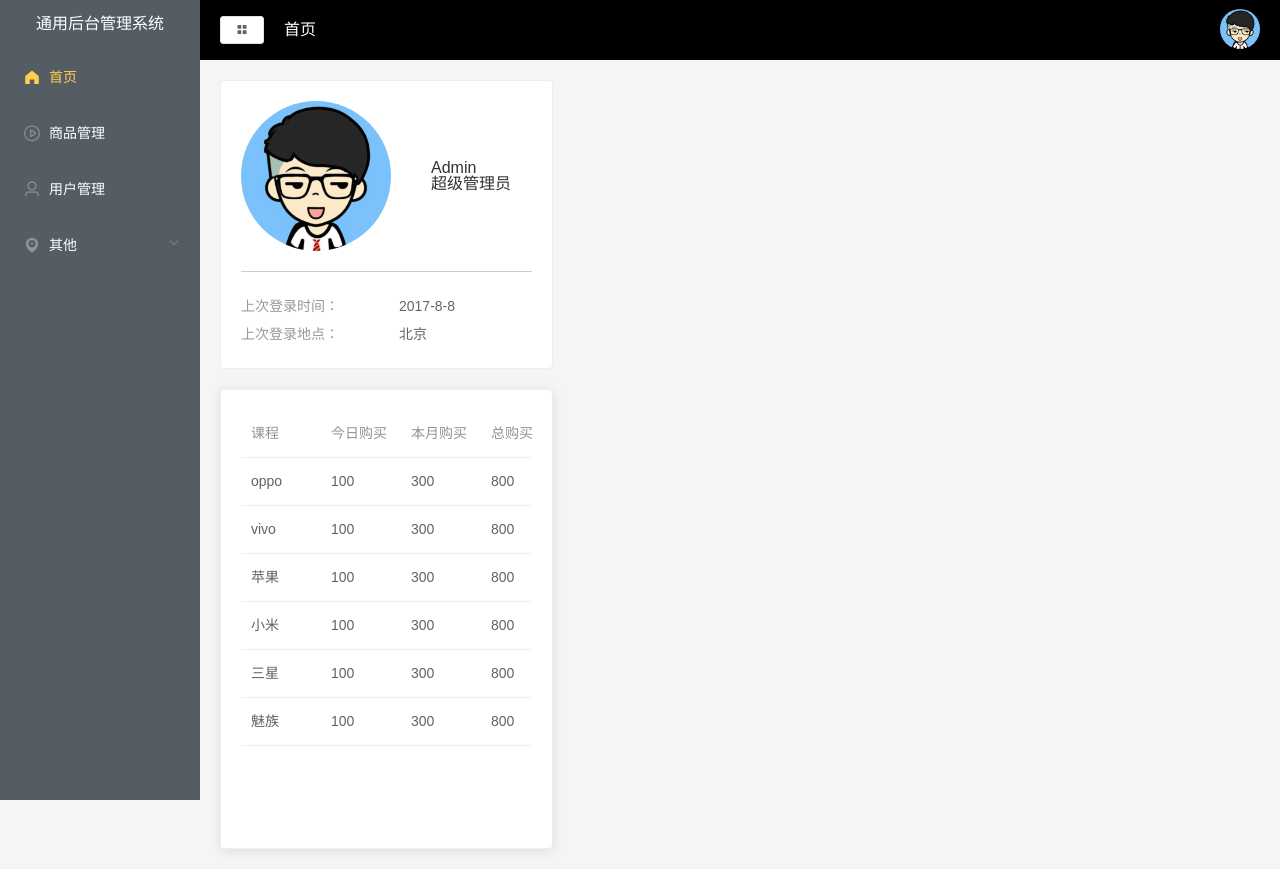
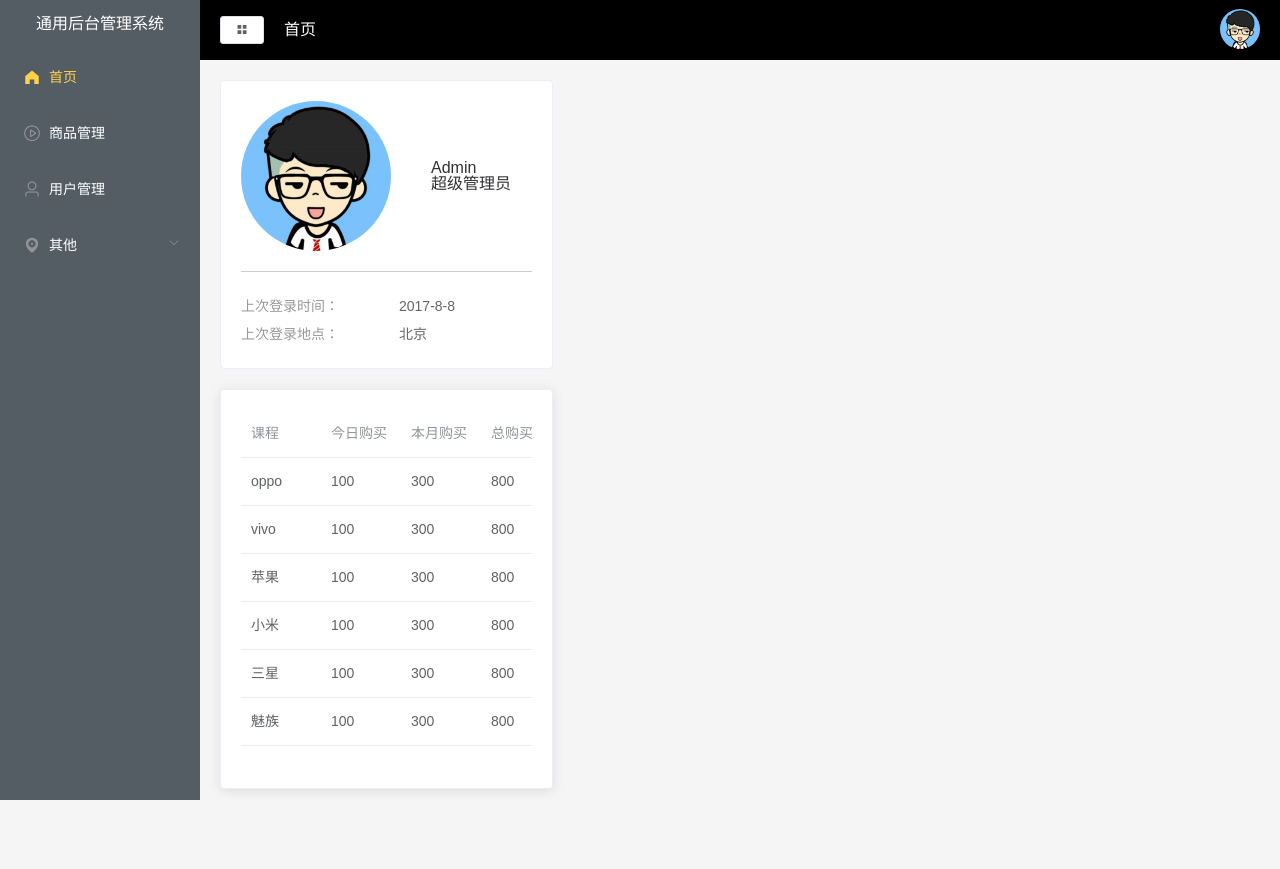
Before and after one commit to gq731296441/vue-backgroud-manager-system, a Vue app: page /#/home in a window 1280 px wide. Both pictures are taken after a click on the item "首页". After the commit the page ends 809 px from the top, so only its background shows below. Built offline with nearby package versions, Linux system fonts and the light colour scheme.

Commit message:
更新home区域

```diff
--- a/public/index.html
+++ b/public/index.html
@@ -9,6 +9,7 @@
     <style>
       body {
         margin: 0;
+        overflow: hidden;
       }
     </style>
   </head>
--- a/src/views/Home/Home.vue
+++ b/src/views/Home/Home.vue
@@ -1,9 +1,9 @@
 <template>
 
   <el-row class="home">
-         <!-- 第一行 -->
+    <!-- 第一行 就一行 -->
     <el-row :gutter="20" style="margin-top: 20px">
-    <!-- 第一列  -->
+      <!-- 第一列  -->
       <el-col :span="8">
         <el-card shadow="hover">
           <div class="user">
@@ -19,7 +19,7 @@
           </div>
         </el-card>
 
-         <el-card style="margin-top: 20px; height: 460px;">
+        <el-card style="margin-top: 20px; height: 400px;">
             <el-table :data="tableData">
             <!-- 注意这里的v-for循环，循环的源数据是一个对象对象的每个属性都是一个键值对，val就表示值，key表示键 -->
               <el-table-column
@@ -33,8 +33,10 @@
         </el-card>
 
       </el-col>
+
+      <!-- 第二列 -->
+
     </el-row>
-
   </el-row>
 
 </template>
```
